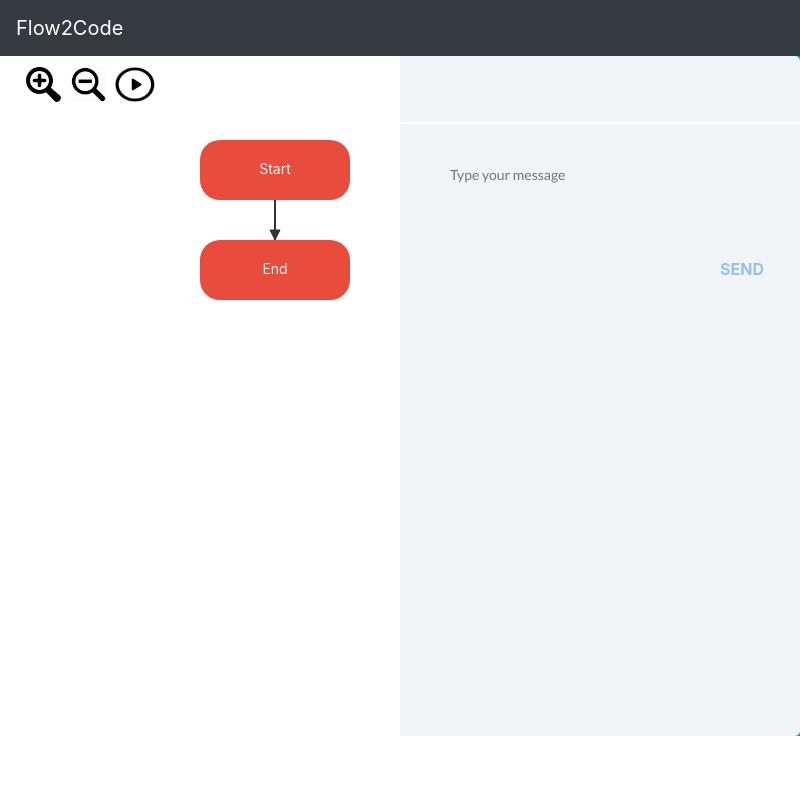
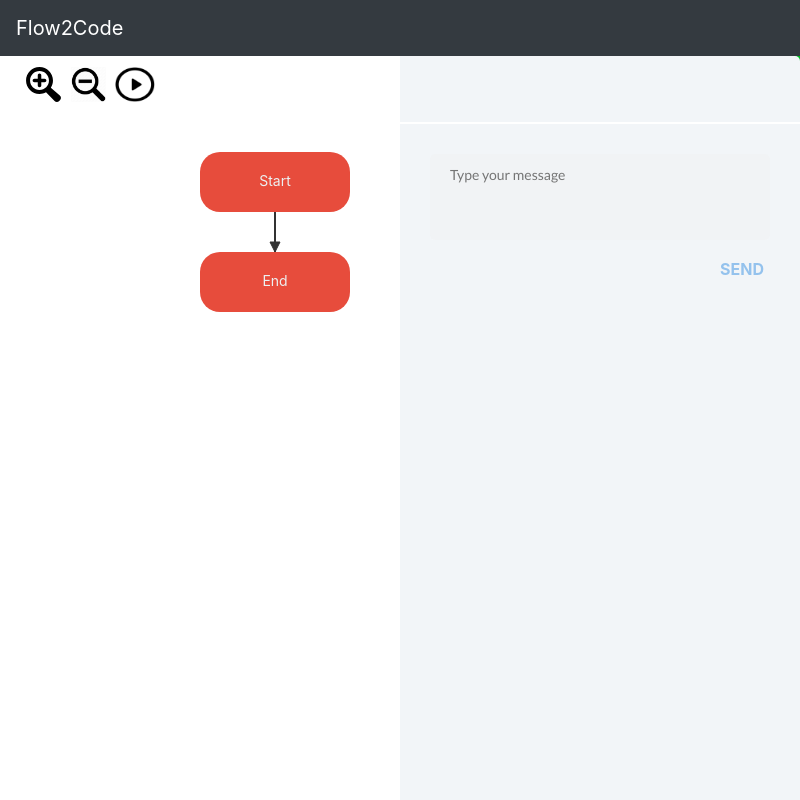
Before and after one commit to flowgrammers-org/flowgramming, an Electron app: page index.html in a window 800 px wide. Drawn offline with Linux system fonts and the light colour scheme; no server answers.

Commit message:
Minor UI fixes

```diff
--- a/css/main.css
+++ b/css/main.css
@@ -25,8 +25,12 @@ html, body {
     padding: 5px;
 }
 
+*:focus{
+    box-shadow: none !important;
+}
+
 .myrow {
-    height: 85%;
+    height: 100%;
 }
 
 #myholder {
--- a/index.html
+++ b/index.html
@@ -24,7 +24,7 @@
 
 <div class="myrow">
     <div class="papercol">
-        <div class="menudiv" style="height: 8%">
+        <div class="menudiv">
             <div class="container">
                 <div class="row">
                     <div class="col-lg-12">
```
